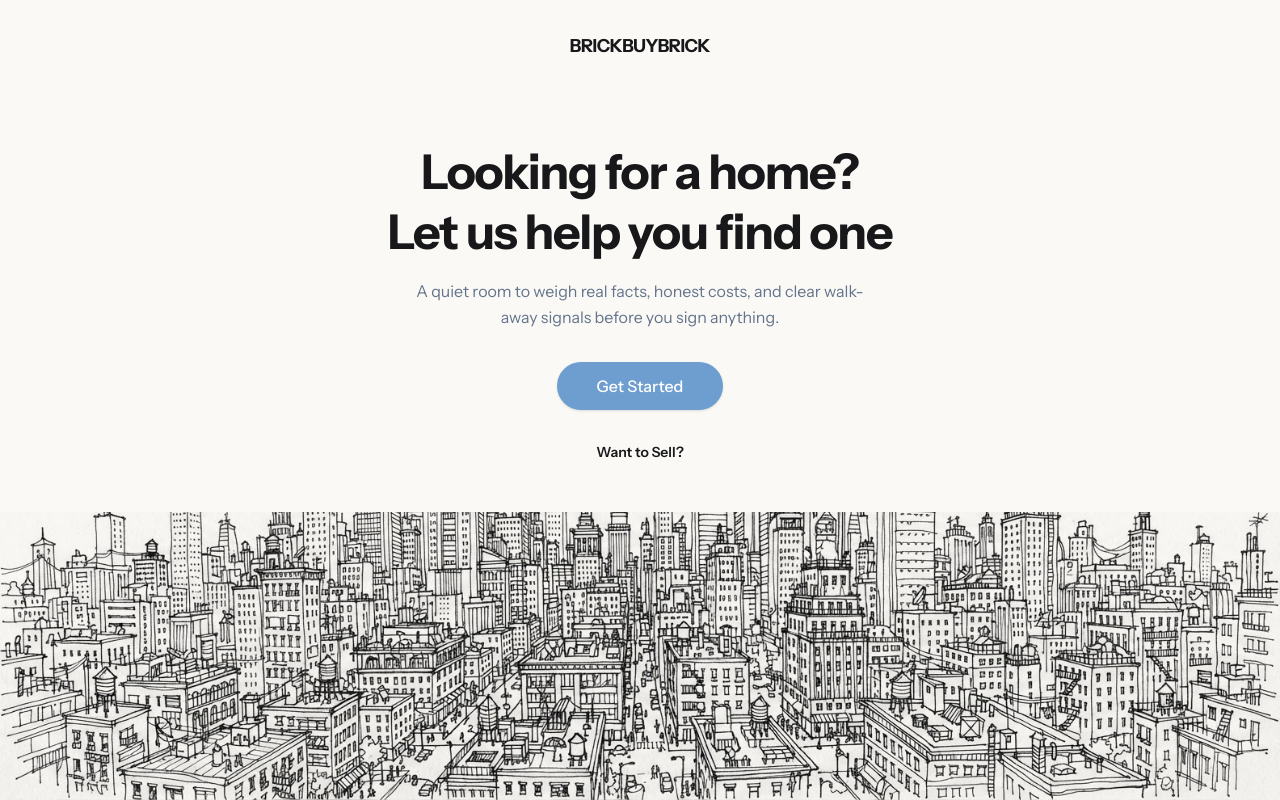
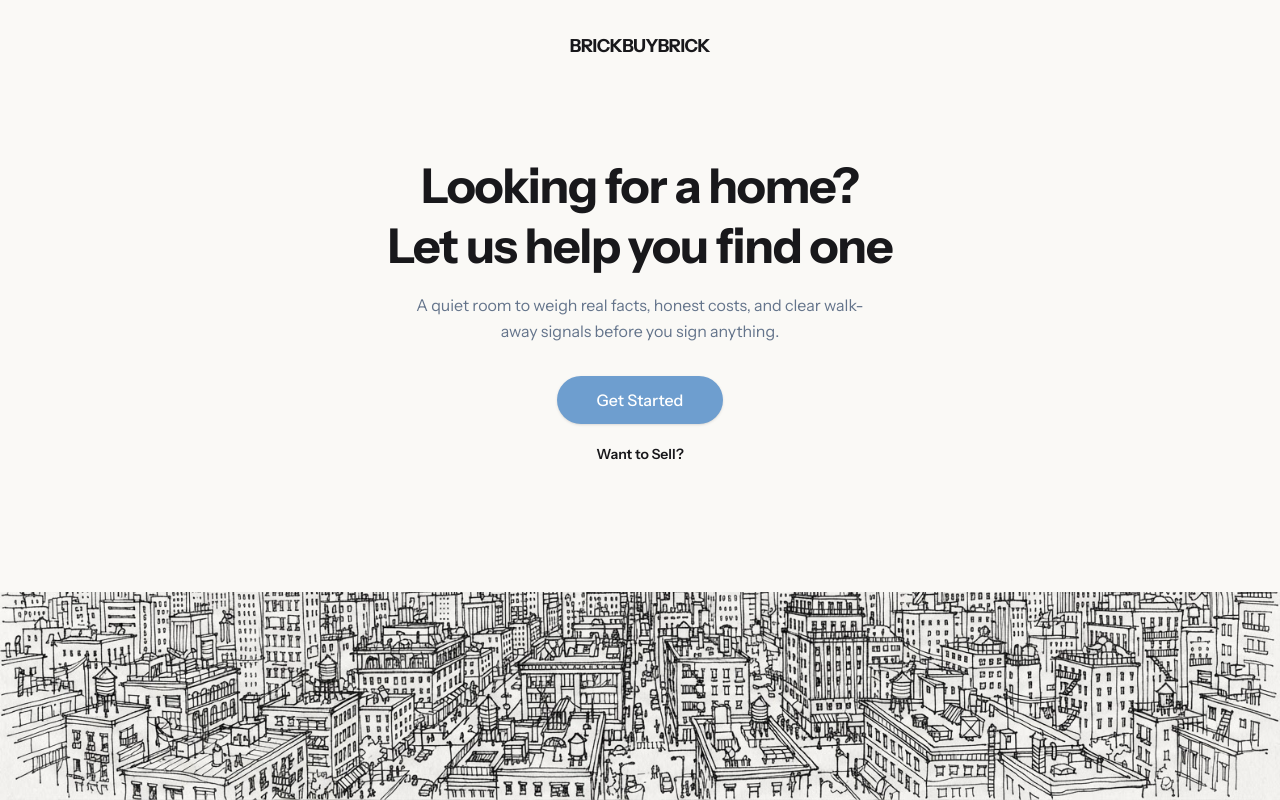
Before and after one commit to bhumika25iitk/brickbuybrick-prototype-design, a Next.js app: page / in a window 1280 px wide. Built offline with nearby package versions, Linux system fonts and the light colour scheme.

Commit message:
Fix landing skyline overlap

```diff
--- a/components/bbb/landing.tsx
+++ b/components/bbb/landing.tsx
@@ -8,7 +8,7 @@ export function Landing({ onStart }: { onStart: () => void }) {
         <Wordmark />
       </header>
 
-      <section className="relative z-10 flex flex-1 flex-col items-center justify-center px-6 pb-48 text-center sm:pb-64 animate-in fade-in slide-in-from-bottom-2 duration-700">
+      <section className="relative z-10 flex flex-1 flex-col items-center justify-center px-6 pb-44 text-center sm:pb-60 animate-in fade-in slide-in-from-bottom-2 duration-700">
         <h1 className="text-balance text-3xl font-bold leading-tight tracking-tight text-foreground sm:text-5xl">
           Looking for a home?
           <br />
@@ -27,13 +27,13 @@ export function Landing({ onStart }: { onStart: () => void }) {
         <a
           href="#sell"
           onClick={(e) => e.preventDefault()}
-          className="mt-8 text-sm font-semibold text-foreground underline-offset-4 hover:underline"
+          className="mt-5 text-sm font-semibold text-foreground underline-offset-4 hover:underline"
         >
           Want to Sell?
         </a>
       </section>
 
-      <div aria-hidden className="pointer-events-none absolute inset-x-0 bottom-0 h-48 sm:h-72">
+      <div aria-hidden className="pointer-events-none absolute inset-x-0 bottom-0 h-36 sm:h-52">
         <Image
           src="/images/skyline.png"
           alt=""
```
